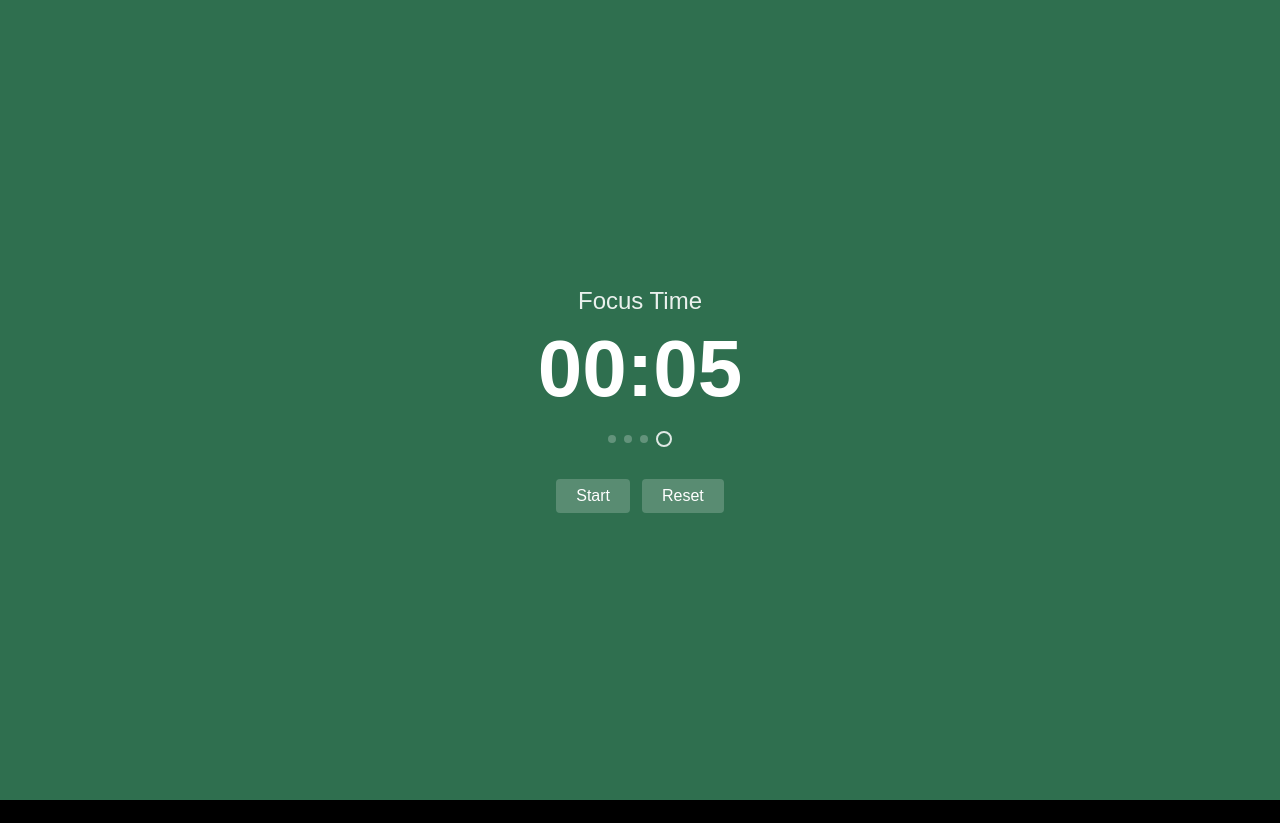
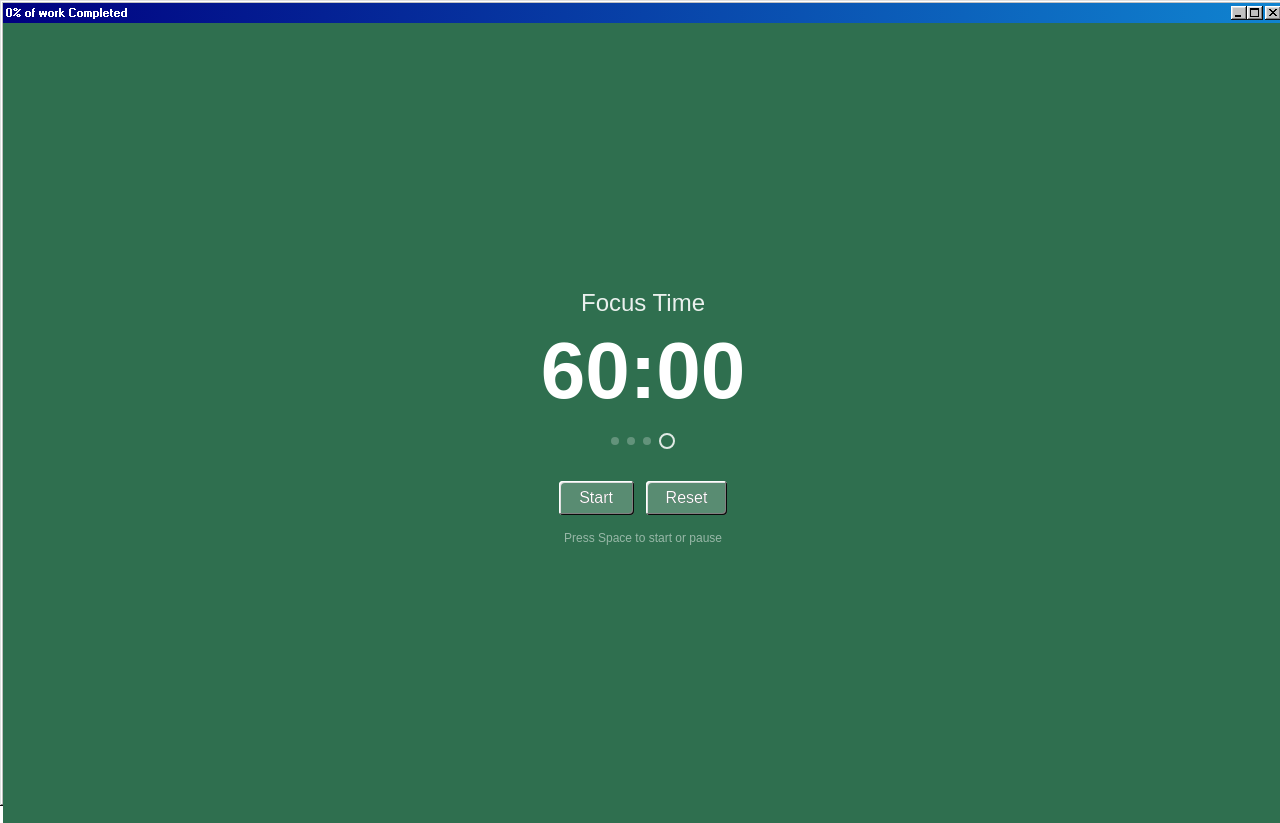
Before and after one commit to xenkou90/cooldown-timer, a React (Vite) app: page / in a window 1280 px wide. Before the commit the page ends 800 px from the top, so only its background shows below. Built offline with nearby package versions, Linux system fonts and the light colour scheme.

Commit message:
feat: add frameless window with custom title bar and IPC controls

```diff
--- a/package.json
+++ b/package.json
@@ -22,6 +22,7 @@
     "wait-on": "^9.0.10"
   },
   "dependencies": {
+    "98.css": "^0.1.21",
     "react": "^19.2.6",
     "react-dom": "^19.2.6"
   }
--- a/src/App.jsx
+++ b/src/App.jsx
@@ -5,6 +5,7 @@ import { getNextState } from "./logic/timerEngine.js";
 import ConfirmModal from "./components/ConfirmModal.jsx";
 import CycleDots from "./components/CycleDots.jsx";
 import styles from "./App.module.css";
+import TitleBar from "./components/TitleBar.jsx";
 
 function App() {
     const [phase, setPhase] = useState(PHASES.WORK);
@@ -116,6 +117,9 @@ function App() {
     }, [isRunning, isResetModalOpen]);
 
     return (
+        <div className="window" style={{ width: "100%", height: "100vh", margin: 0 }}>
+            <TitleBar phase={phase} secondsRemaining={secondsRemaining} />
+            <div className="window-body" style={{ height: "calc(100% - 33px", margin: 0, padding: 0 }}>
                 <div className={styles.container} style={{ backgroundColor: info.color }}>
                     <p className={styles.phaseLabel}>{info.label}</p>
                     <h1 className={styles.timeDisplay}>{timeString}</h1>
@@ -130,6 +134,8 @@ function App() {
                         <button onClick={requestReset} className={styles.button}>Reset</button>
                     </div>
 
+                    <p className={styles.shortcutHint}>Press Space to start or pause</p>
+
                     <ConfirmModal
                         isOpen={isResetModalOpen}
                         message="Reset the timer? Your current session will be lost."
@@ -139,6 +145,8 @@ function App() {
                         onCancel={cancelReset}
                     />
                 </div>
+            </div>
+        </div>
     );
 }
 
--- /dev/null
+++ b/src/components/TitleBar.jsx
@@ -0,0 +1,27 @@
+import { PHASES, DURATIONS } from "../logic/timerConfig.js";
+import styles from "./TitleBar.module.css";
+
+function TitleBar({ phase, secondsRemaining }) {
+    // Calculate percentage of current phase that's elapsed.
+    const total = DURATIONS[phase];
+    const elapsed = total - secondsRemaining;
+    const percentage = Math.round((elapsed / total) * 100);
+
+    // Choose the right noun: "work" for WORK phase, "break" from any break phase
+    const phaseWord = phase === PHASES.WORK ? "work" : "break";
+
+    return (
+        <div className={`title-bar ${styles.titleBar}`}>
+            <div className="title-bar-text">
+                {percentage}% of {phaseWord} Completed
+            </div>
+            <div className="title-bar-controls">
+                <button aria-label="Minimize" onClick={() => window.api.minimizeWindow()} />
+                <button aria-label="Maximize" />
+                <button aria-label="Close" onClick={() => window.api.closeWindow()} />
+            </div>
+        </div>
+    );
+}
+
+export default TitleBar;
--- /dev/null
+++ b/src/components/TitleBar.module.css
@@ -0,0 +1,9 @@
+/* The whole title bar is a drag region — user can grab it to move the window. */
+.titleBar {
+  -webkit-app-region: drag;
+}
+
+/* But the buttons within it must NOT be draggable, or clicks won't register. */
+.titleBar :global(.title-bar-controls) button {
+  -webkit-app-region: no-drag;
+}
--- a/src/logic/timerConfig.js
+++ b/src/logic/timerConfig.js
@@ -9,9 +9,9 @@ export const PHASES = Object.freeze({
 // Durations in SECONDS. I keep them here so there is one single
 // place to change them later (and easy to shorten for testing!)
 export const DURATIONS = Object.freeze({
-    [PHASES.WORK]: 5, //3600 seconds = 60 minutes
-    [PHASES.SHORT_BREAK]: 3, // 900 seconds = 15 minutes
-    [PHASES.LONG_BREAK]: 6, // 1800 seconds = 30 minutes
+    [PHASES.WORK]: 60*60, //3600 seconds = 60 minutes
+    [PHASES.SHORT_BREAK]: 15*60, // 900 seconds = 15 minutes
+    [PHASES.LONG_BREAK]: 30*60, // 1800 seconds = 30 minutes
 });
 
 // Every Nth break is a long break
--- a/src/styles/styles.css
+++ b/src/styles/styles.css
@@ -1,13 +1,12 @@
+@import "98.css";
+
 html,
 body,
 #root {
     margin: 0;
     height: 100%;
-    font-family: sans-serif;
 }
 
 body {
-    background-color: #000;
-    color: white;
     overflow: hidden;
 }
```
Also changed, not shown: electron/main.cjs (+22 -9 lines), electron/preload.cjs (added, +9 -0 lines), 1 other file (tests, documents, lock files or other folders). Lines whose indentation alone changed are shown as unchanged.
